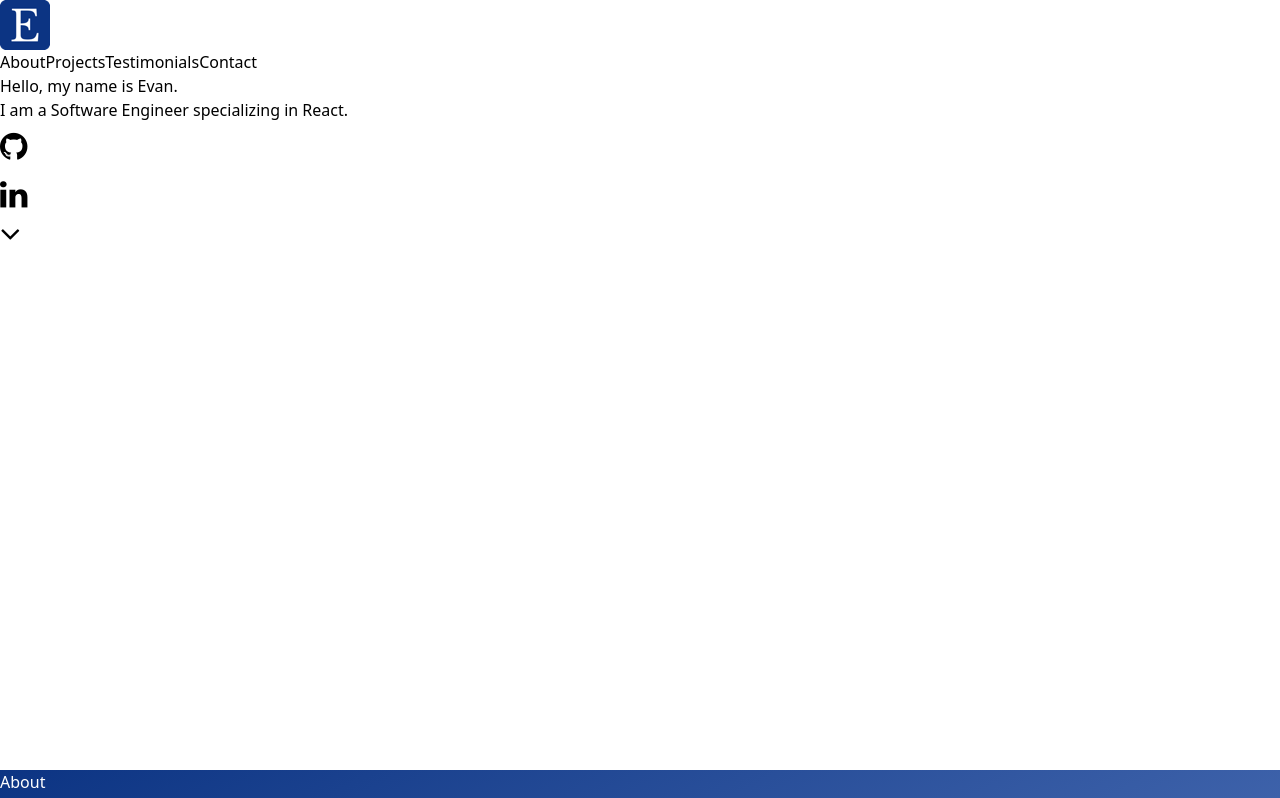
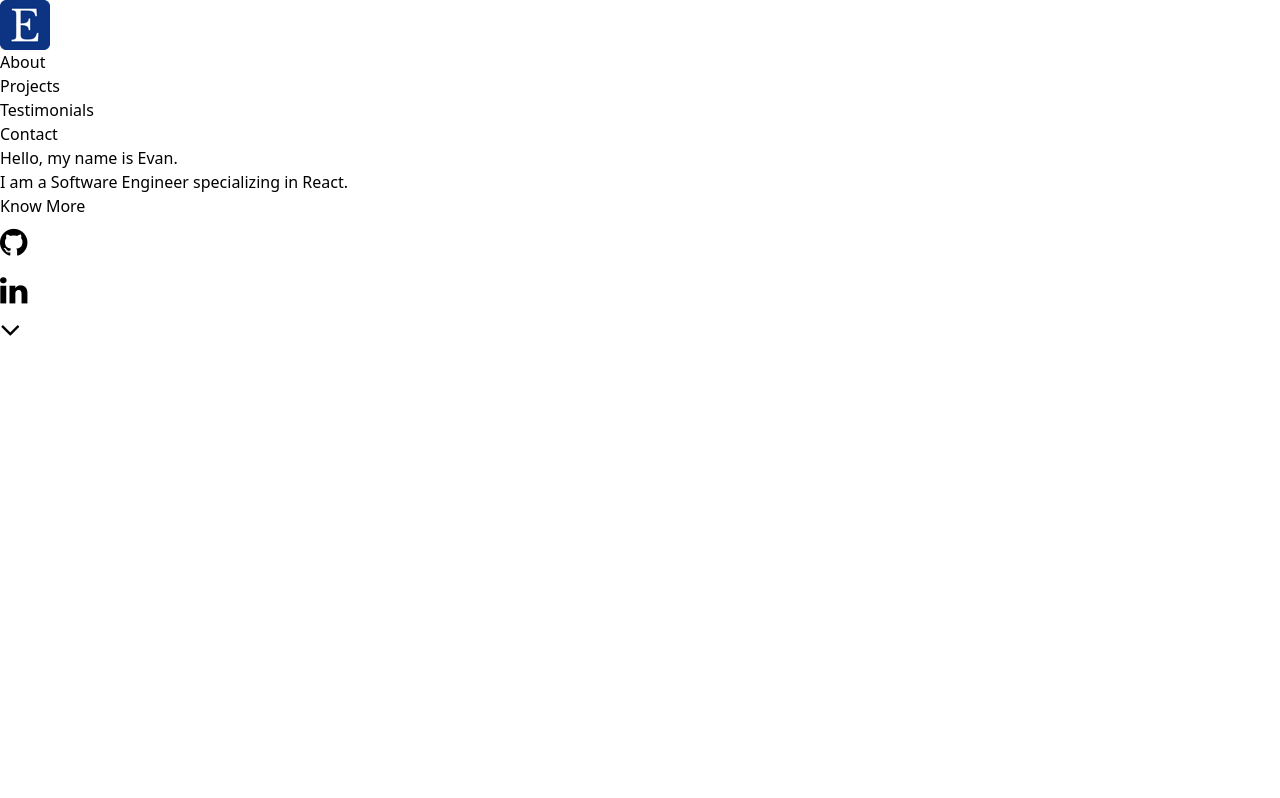
Before and after one commit to evan-walter/previous-portfolio, a React (Create React App) app: page / in a window 1280 px wide. Shown: the top 798 px of the page. Built offline with nearby package versions, Linux system fonts and the light colour scheme.

Commit message:
working with Link

```diff
--- a/src/components/App.js
+++ b/src/components/App.js
@@ -13,9 +13,9 @@ export default function App() {
     <div id='top'>
       <Navbar />
       <Section id='hero' next='about' hasBgImgClassName='bg-img-hero'>
-        <Hero />
+        <Hero next='about' />
       </Section>
-      <Section  id='about' next='projects' titleShown='About' bgColored>
+      <Section id='about' next='projects' titleShown='About' bgColored>
         <About />
       </Section>
       <Section  id='projects' next='testimonials' titleShown='Projects' fluidHeight>
--- a/src/components/Footer.js
+++ b/src/components/Footer.js
@@ -1,6 +1,6 @@
 import React from 'react';
-import { Link } from 'react-scroll';
-import { UpArrow } from './Arrows';
+import MyLink from './buttons/MyLink';
+import { UpArrow } from './buttons/Arrows';
 
 export default function Footer() {
   const classNames = 'bg-footerbg text-footertext';
@@ -8,9 +8,9 @@ export default function Footer() {
   return (
     <div className={classNames}>
       <div>Footer</div>
-      <Link to='top' smooth duration={850}>
-          <UpArrow />
-        </Link>
+      <MyLink to='top'>
+        <UpArrow />
+      </MyLink>
       <div className='cursor-pointer' style={{ fontSize: '32px' }}>
         <i className='fa fa-github fa-inverse' />
         <i className='fa fa-linkedin fa-inverse' />
--- a/src/components/Hero.js
+++ b/src/components/Hero.js
@@ -1,11 +1,16 @@
 import React from 'react';
-import { DownArrow } from './Arrows';
+import MyLink from './buttons/MyLink';
+import Button from './buttons/Button';
+import { DownArrow } from './buttons/Arrows';
 
-export default function Hero() {
+export default function Hero({ next }) {
   return (
     <div>
       <h2>Hello, my name is Evan.</h2>
       <h2>I am a Software Engineer specializing in React.</h2>
+      <MyLink to={next}>
+        <Button text='Know More' />
+      </MyLink>
       <div className='cursor-pointer' style={{ fontSize: '32px' }}>
         <div>
           <i className='fa fa-github' />
--- a/src/components/Navbar.js
+++ b/src/components/Navbar.js
@@ -1,14 +1,14 @@
 import React from 'react';
-import { Link } from 'react-scroll';
+import MyLink from './buttons/MyLink';
 import logo from '../images/logo.png';
 
 export default function Navbar() {
-  const aboutLink = <Link to='about' smooth duration={850}>About</Link>;
-  const projectsLink = <Link to='projects' smooth duration={850}>Projects</Link>;
-  const testimonialsLink = <Link to='testimonials' smooth duration={850}>Testimonials</Link>;
-  const contactLink = <Link to='contact' smooth duration={850}>Contact</Link>;
+  const aboutLink = <MyLink to='about'>About</MyLink>;
+  const projectsLink = <MyLink to='projects'>Projects</MyLink>;
+  const testimonialsLink = <MyLink to='testimonials'>Testimonials</MyLink>;
+  const contactLink = <MyLink to='contact'>Contact</MyLink>;
 
-  const logoClassNames = 'cursor-pointer'
+  const logoClassNames = 'cursor-pointer';
   const linksClassNames = 'cursor-pointer';
 
   return (
--- a/src/components/Section.js
+++ b/src/components/Section.js
@@ -1,6 +1,6 @@
 import React, { useState } from 'react';
-import { Link } from 'react-scroll';
-import { DownArrow } from './Arrows';
+import MyLink from './buttons/MyLink';
+import { DownArrow } from './buttons/Arrows';
 
 export default function Section({
   id,
@@ -24,9 +24,9 @@ export default function Section({
       {titleShown && <h1>{titleShown}</h1>}
       {children}
       {!last && (
-        <Link to={next} smooth duration={850}>
+        <MyLink to={next}>
           <DownArrow />
-        </Link>
+        </MyLink>
       )}
     </div>
   );
--- /dev/null
+++ b/src/components/buttons/Button.js
@@ -0,0 +1,11 @@
+import React from 'react';
+
+export default function Button({ filled, text }) {
+
+
+  return (
+    <div className='cursor-pointer'>
+      <div>{text}</div>
+    </div>
+  );
+}
--- /dev/null
+++ b/src/components/buttons/MyLink.js
@@ -0,0 +1,12 @@
+import React from 'react';
+import { Link } from 'react-scroll';
+
+export default function MyLink({ to, children }) {
+  return (
+    <div>
+      <Link to={to} smooth duration={850}>
+        {children}
+      </Link>
+    </div>
+  );
+}
--- a/src/index.css
+++ b/src/index.css
@@ -5,7 +5,6 @@
 .section {
   height: 87vh;
 }
-
 .bg-img {
   height: 100vh;
   width: 100%;
```
Also changed, not shown: src/components/Buttons.js (deleted), src/components/buttons/Arrows.js (renamed from src/components/Arrows.js).
